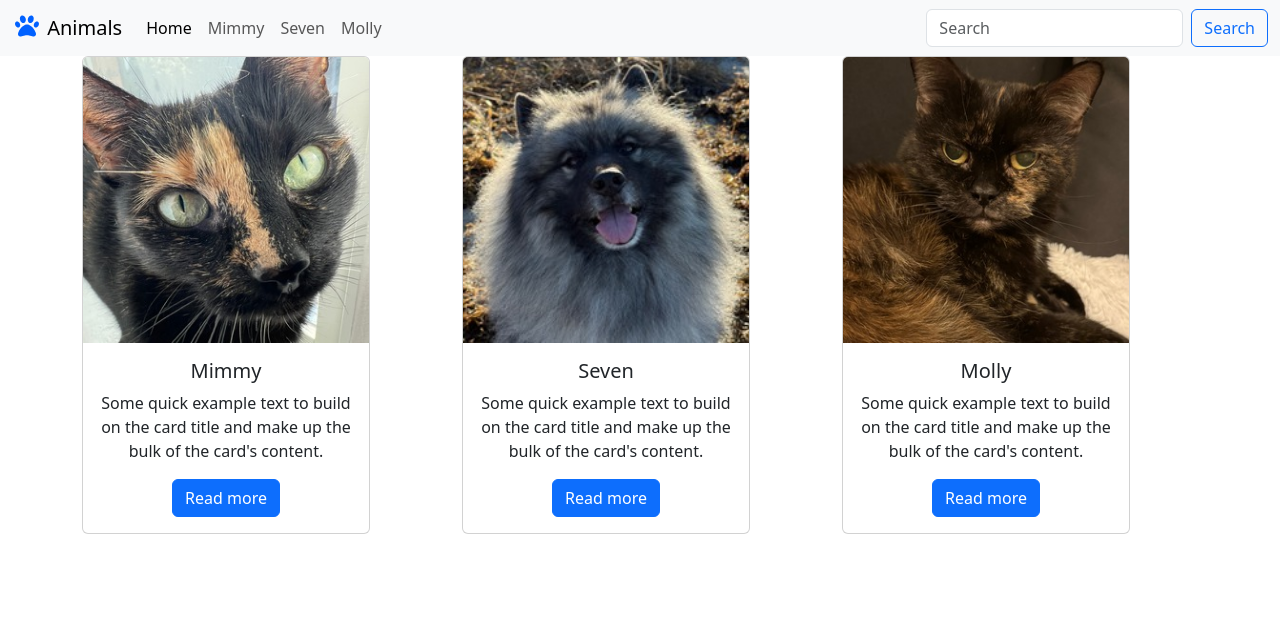
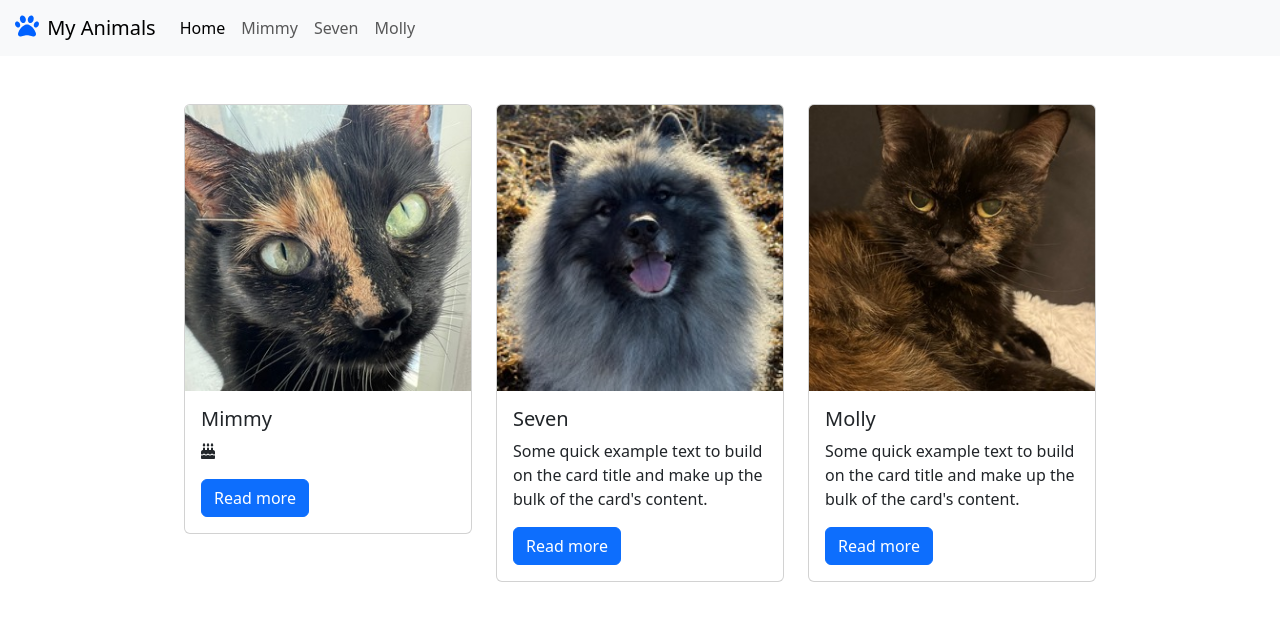
Before and after one commit to ssannejohansson/uppgift-femton, a plain HTML site: page index.html in a window 1280 px wide. Drawn offline with nearby package versions, Linux system fonts and the light colour scheme.

Commit message:
Added margin on the top
Added margin on the top

```diff
--- a/index.html
+++ b/index.html
@@ -17,7 +17,7 @@
             <div class="container-fluid">
               <a class="navbar-brand" href="#">
                 <img src="images/logo.svg" alt="logo" width="30" height="24" class="d-inline-block align-text-top">
-                Animals
+                My Animals
               </a>
               <button class="navbar-toggler" type="button" data-bs-toggle="collapse" data-bs-target="#navbarNavAltMarkup" aria-controls="navbarNavAltMarkup" aria-expanded="false" aria-label="Toggle navigation">
                 <span class="navbar-toggler-icon"></span>
@@ -30,25 +30,20 @@
                   <a class="nav-link" href="#">Molly</a>
                 </div>
               </div>
-              <form class="d-flex" role="search">
-                <input class="form-control me-2" type="search" placeholder="Search" aria-label="Search">
-                <button class="btn btn-outline-primary" type="submit">Search</button>
-              </form>
             </div>
           </nav>
 
     </header>
 
     <main>
-
-        <div class="container text-center">
+        <div class="m-5 d-flex justify-content-lg-evenly">
             <div class="row">
               <div class="col">
                 <div class="card" style="width: 18rem;">
                     <img src="images/mimmy.JPG" class="card-img-top" alt="cat with green eyes">
                     <div class="card-body">
                       <h5 class="card-title">Mimmy</h5>
-                      <p class="card-text">Some quick example text to build on the card title and make up the bulk of the card's content.</p>
+                      <p class="card-text"><i class="fa-solid fa-cake-candles"></i></p>
                       <a href="#" class="btn btn-primary">Read more</a>
                     </div>
                   </div>
@@ -75,7 +70,7 @@
                   </div>
               </div>
             </div>
-          </div>
+        </div>
     </main>
 
 <script src="https://cdn.jsdelivr.net/npm/bootstrap@5.3.3/dist/js/bootstrap.bundle.min.js" integrity="sha384-YvpcrYf0tY3lHB60NNkmXc5s9fDVZLESaAA55NDzOxhy9GkcIdslK1eN7N6jIeHz" crossorigin="anonymous"></script>
```
